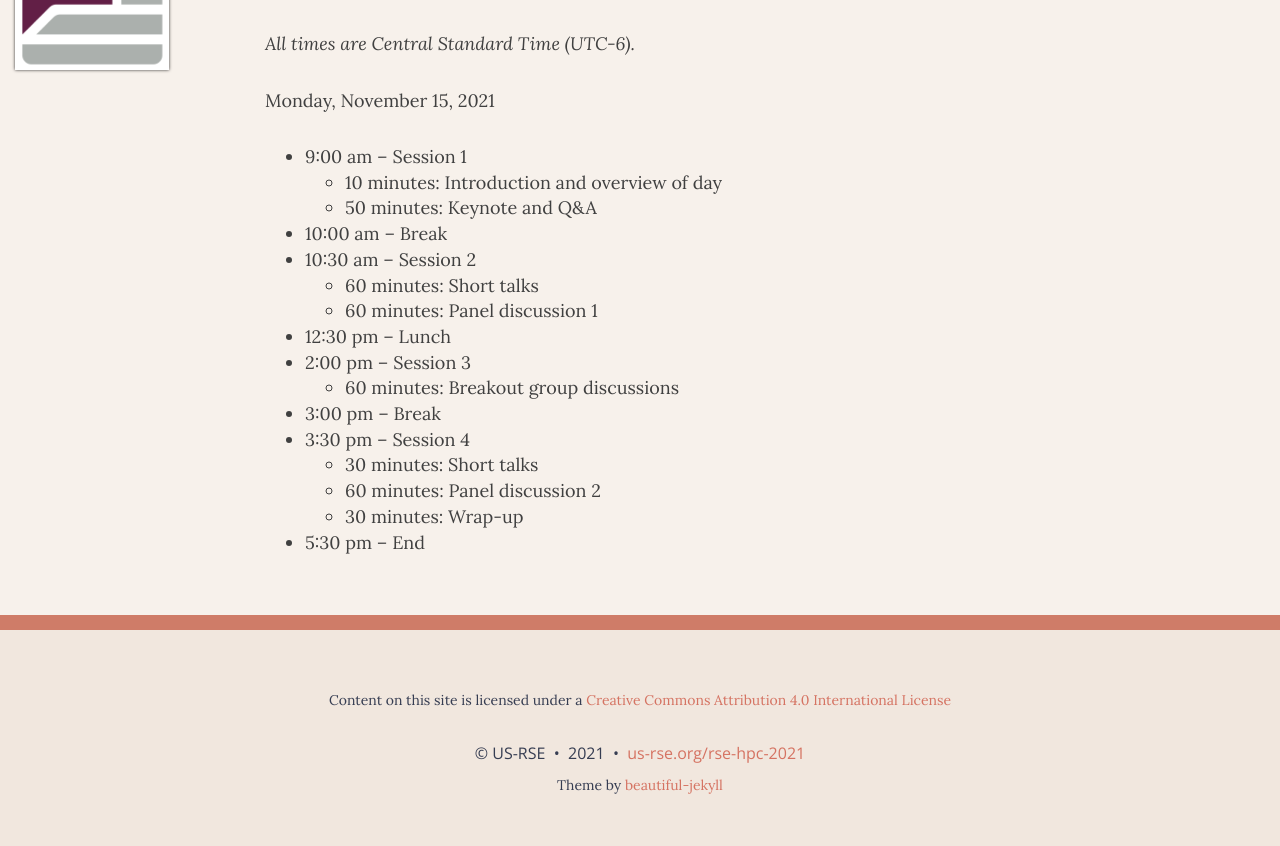
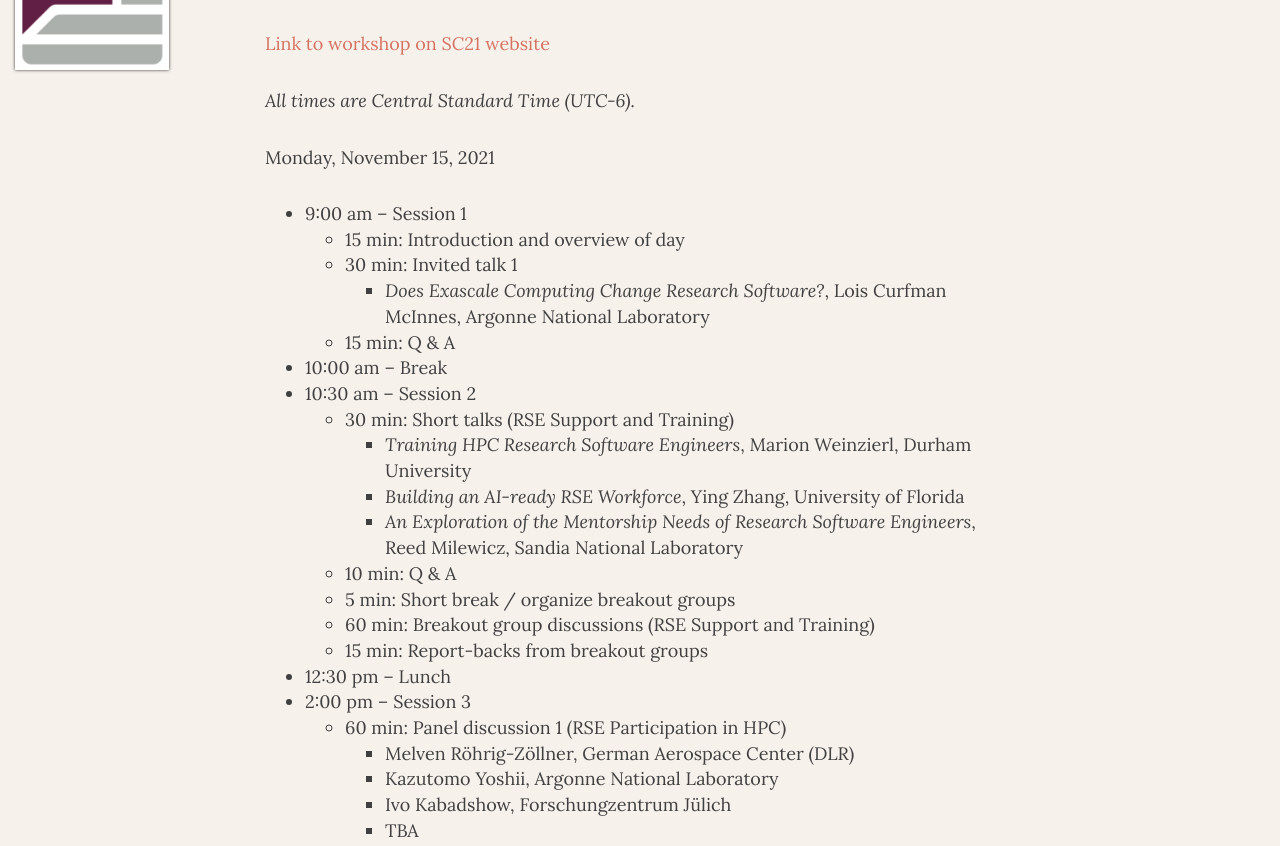
Before and after one commit to USRSE/rse-hpc-2021, a Jekyll site: the page built from pages/agenda.md, in a window 1280 px wide and 1400 px high. Shown: the part 100-946 px from the top of the window. Built offline with Jekyll 4.4.1, drawn with Linux system fonts in a browser that asks for light colours; nearby versions of some CDN libraries; some of the changed text lies outside the part shown; grey boxes are pictures that could not be loaded.

Commit message:
Add updated agenda

```diff
--- a/pages/agenda.md
+++ b/pages/agenda.md
@@ -1,26 +1,47 @@
 ---
 layout: page
-title: Agenda (preliminary)
+title: Agenda
 permalink: /agenda/
 ---
+
+[Link to workshop on SC21 website](https://sc21.supercomputing.org/presentation/?id=wksp140&sess=sess140)
 
 *All times are Central Standard Time (UTC-6).*
 
 Monday, November 15, 2021
 
-- 9:00 am -- Session 1
-    - 10 minutes: Introduction and overview of day
-    - 50 minutes: Keynote and Q&A
-- 10:00 am -- Break
-- 10:30 am -- Session 2
-    - 60 minutes: Short talks
-    - 60 minutes: Panel discussion 1
-- 12:30 pm -- Lunch
-- 2:00 pm -- Session 3
-    - 60 minutes: Breakout group discussions
-- 3:00 pm -- Break
-- 3:30 pm -- Session 4
-    - 30 minutes: Short talks
-    - 60 minutes: Panel discussion 2
-    - 30 minutes: Wrap-up
-- 5:30 pm -- End
+- 9:00 am – Session 1
+    - 15 min: Introduction and overview of day
+    - 30 min: Invited talk 1
+        - _Does Exascale Computing Change Research Software?_, Lois Curfman McInnes, Argonne National Laboratory
+    - 15 min: Q & A
+- 10:00 am – Break
+- 10:30 am – Session 2
+    - 30 min: Short talks (RSE Support and Training)
+        - _Training HPC Research Software Engineers_, Marion Weinzierl, Durham University
+        - _Building an AI-ready RSE Workforce_, Ying Zhang, University of Florida
+        - _An Exploration of the Mentorship Needs of Research Software Engineers_, Reed Milewicz, Sandia National Laboratory
+    - 10 min: Q & A
+    - 5 min: Short break / organize breakout groups
+    - 60 min: Breakout group discussions (RSE Support and Training)
+    - 15 min: Report-backs from breakout groups
+- 12:30 pm – Lunch
+- 2:00 pm – Session 3
+    - 60 min: Panel discussion 1 (RSE Participation in HPC)
+        - Melven Röhrig-Zöllner, German Aerospace Center (DLR)
+        - Kazutomo Yoshii, Argonne National Laboratory
+        - Ivo Kabadshow, Forschungzentrum Jülich
+        - TBA
+- 3:00 pm – Break
+- 3:30 pm – Session 4
+    - 30 min: Invited talk 2
+        - _RSEs and HPC in China_, James Lin, Shanghai Jiao Tong University
+    - 15 min: Q & A
+    - 5 min: Short break / set up panel
+    - 60 min: Panel discussion 2 (Building RSE Communities Worldwide)
+        - Carina Haupt, German Aerospace Center (DLR)
+        - Nooriyah Lohani, New Zealand eScience Infrastructure
+        - Alfredo Goldman, Brazil
+        - Yanina Bellini Saibene, Argentina
+    - 10 min: Wrap-up
+- 5:30 pm – End
```
